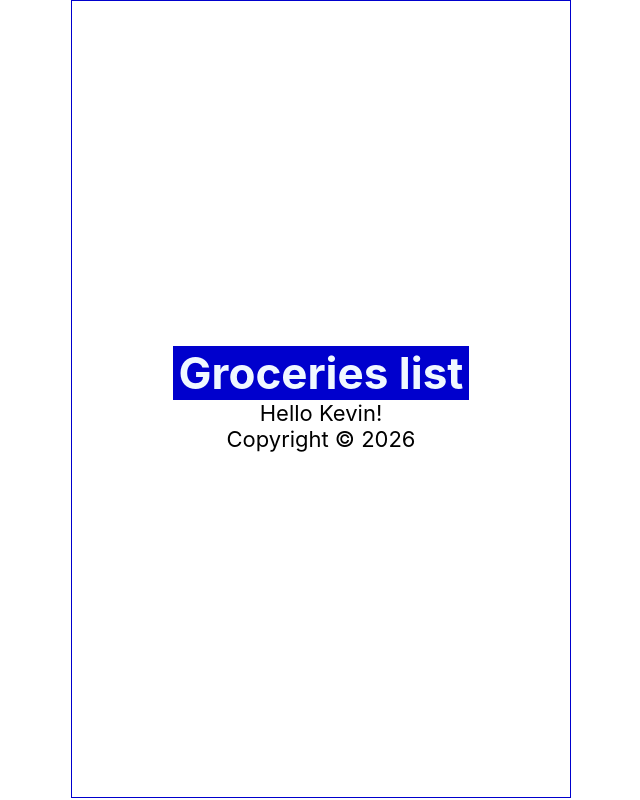
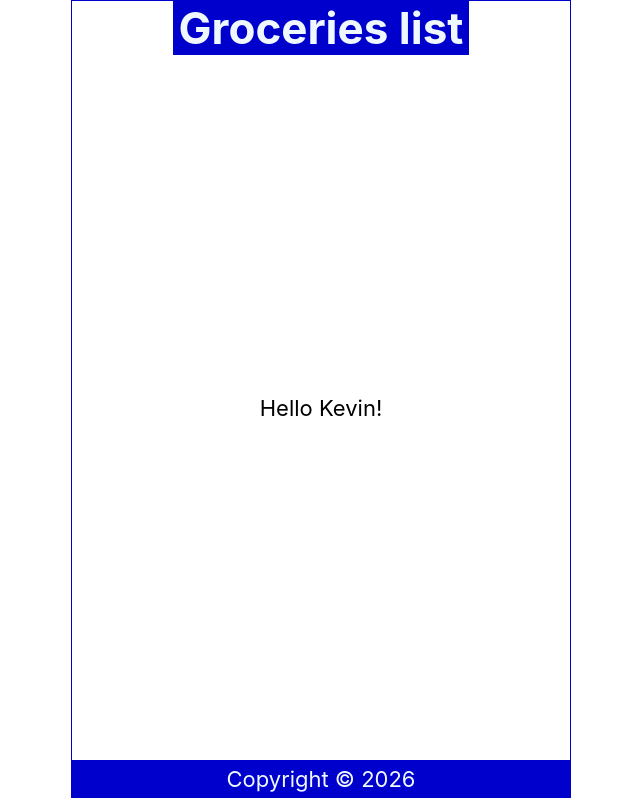
Before and after one commit to PeterIregi/React_projects, a React (Create React App) app in the folder 01-tut/: page / in a window 1280 px wide. Shown: the whole page, without its empty margins (319-959 px from the left). Built offline with nearby package versions, Linux system fonts and the light colour scheme.

Commit message:
More styling changes

```diff
--- a/01-tut/src/index.css
+++ b/01-tut/src/index.css
@@ -39,3 +39,20 @@ header{
   justify-content: space-between;
   align-items: center;
 }
+main {
+  width: 100%;
+  display: flex;
+  flex-direction: column;
+  flex-grow: 1;
+  justify-content: center;
+  align-items: center;
+  overflow-y: auto;
+}
+footer {
+  width: 100%;
+  padding: 0.25em;
+  background-color:mediumblue;
+  color: aliceblue;
+  display: grid;
+  place-content: center;
+}
```
Also changed, not shown: 1 other file (tests, documents, lock files or other folders).
